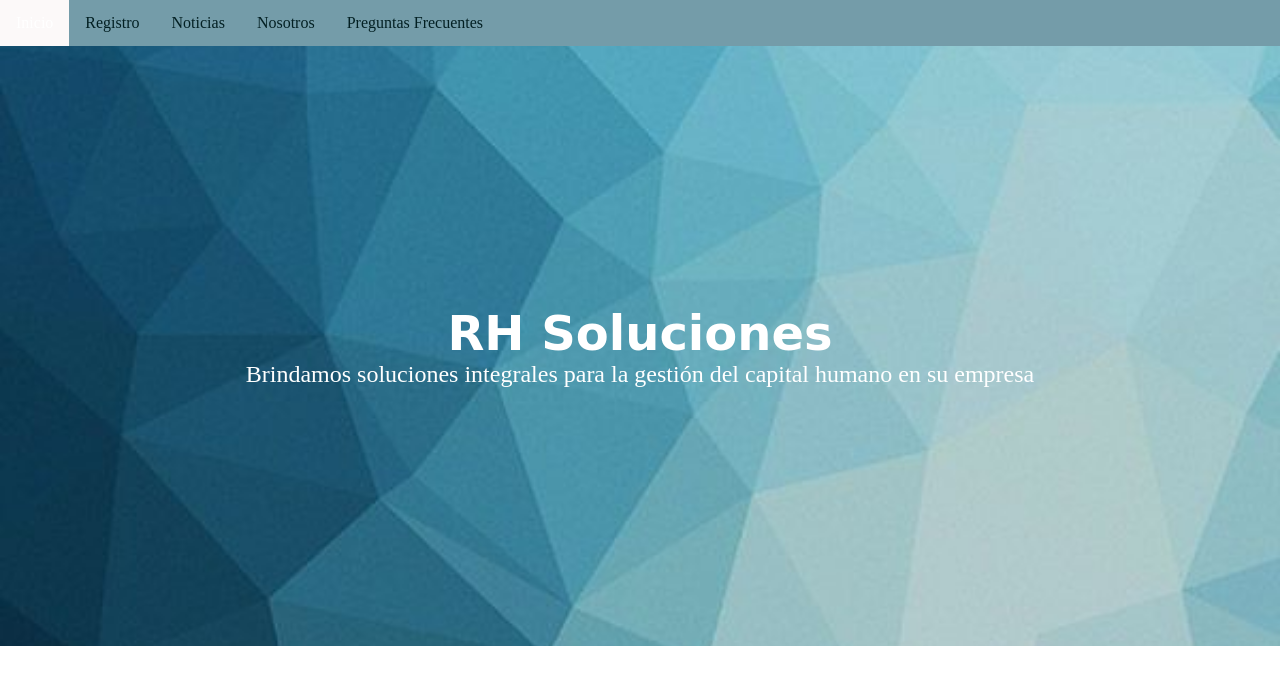
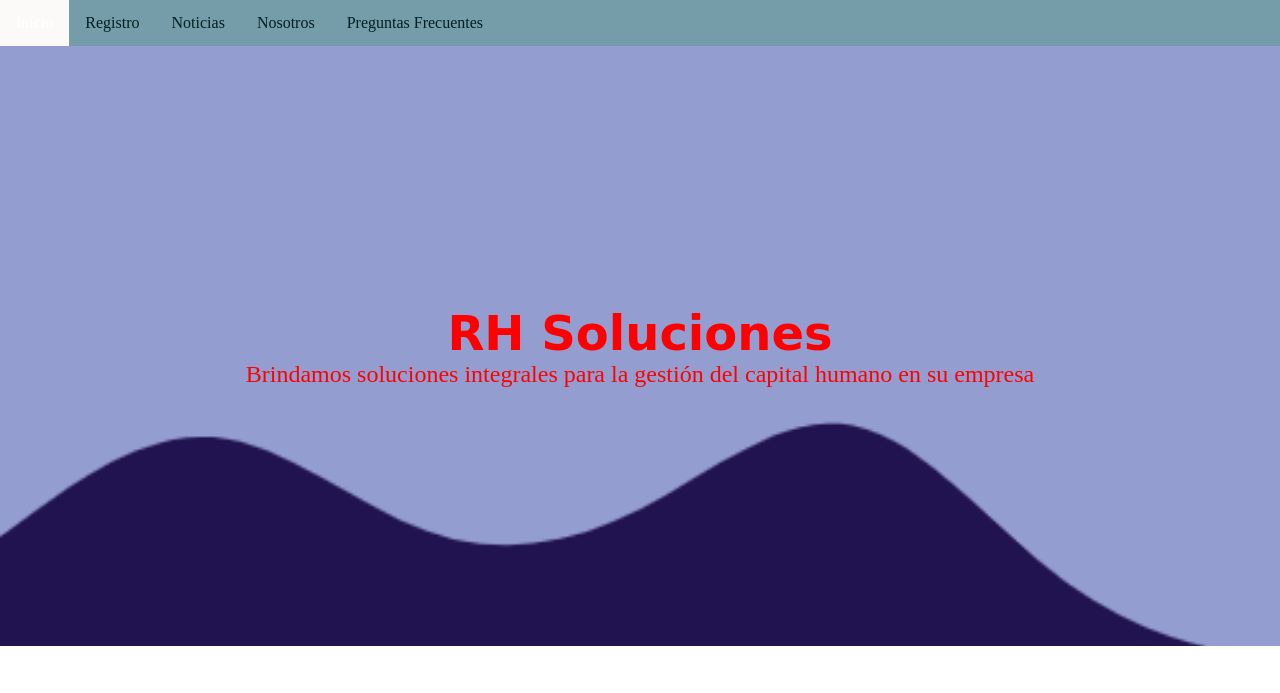
Before and after one commit to LorenzatiMartin/PF-Lorenzati, a website: page index.html in a window 1280 px wide. Shown: the top 693 px of the page. Drawn offline with nearby package versions, Linux system fonts and the light colour scheme; files that its build step writes are made by us from their sources; files whose address does not match are found by name; a web font is replaced by a local one.

Commit message:
cambio de imagen

```diff
--- a/scss/_principal.scss
+++ b/scss/_principal.scss
@@ -1,5 +1,5 @@
 .hero {
-  background-image: url(../img/Inicio/pagina1inicio.jpg);
+  background-image: url(../img/Inicio/imagendefondo1.png);
   background-size: cover;
   background-position: center;
   height: 600px;
@@ -8,7 +8,7 @@
   justify-content: center;
   align-items: center;
   text-align: center;
-  color: white;
+  color: rgb(255, 0, 0);
 h1 {
     font-size: 3em;
     margin-bottom: 0;
```
Also changed, not shown: img/Inicio/imagendefondo1.png (added).
